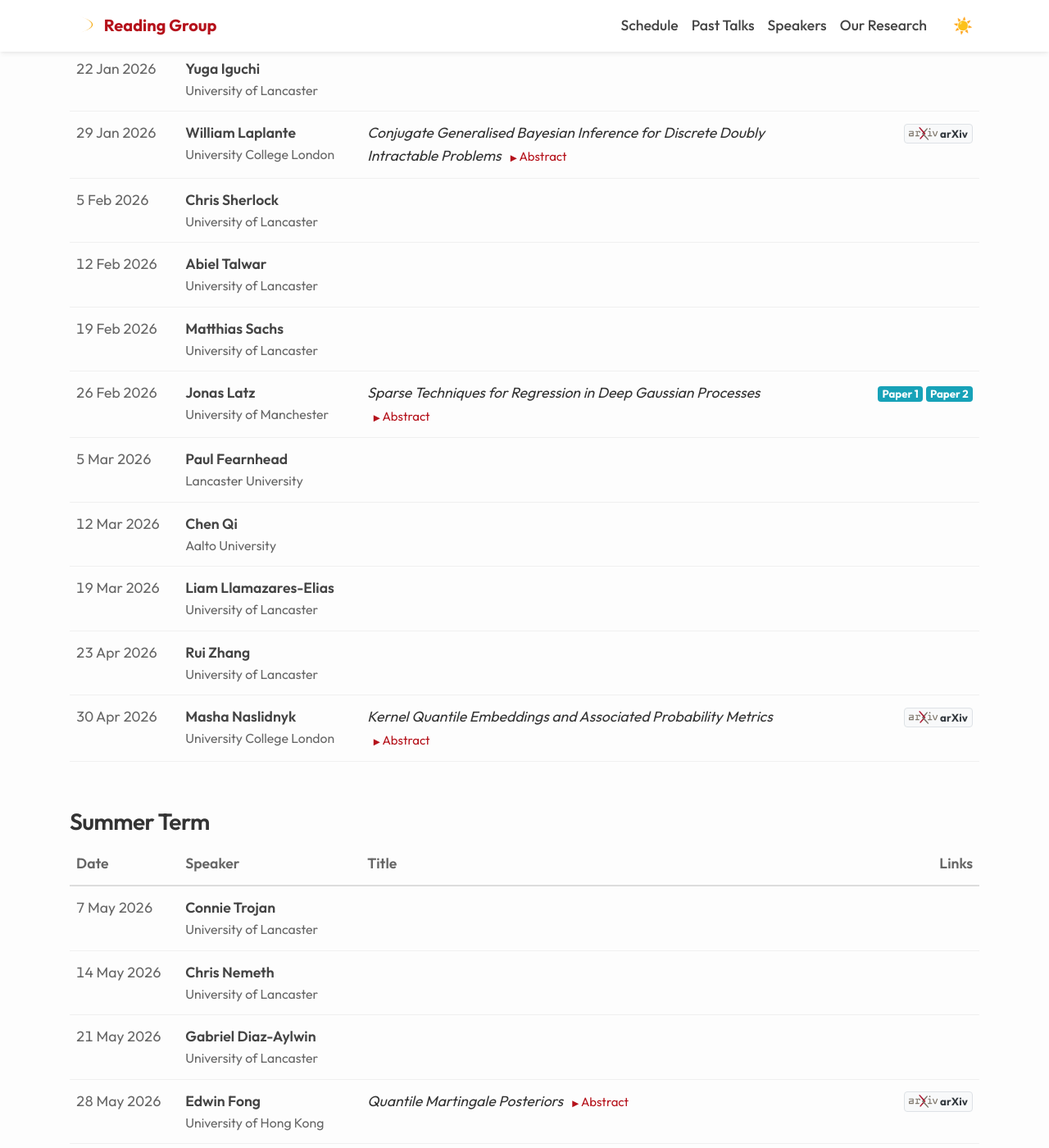
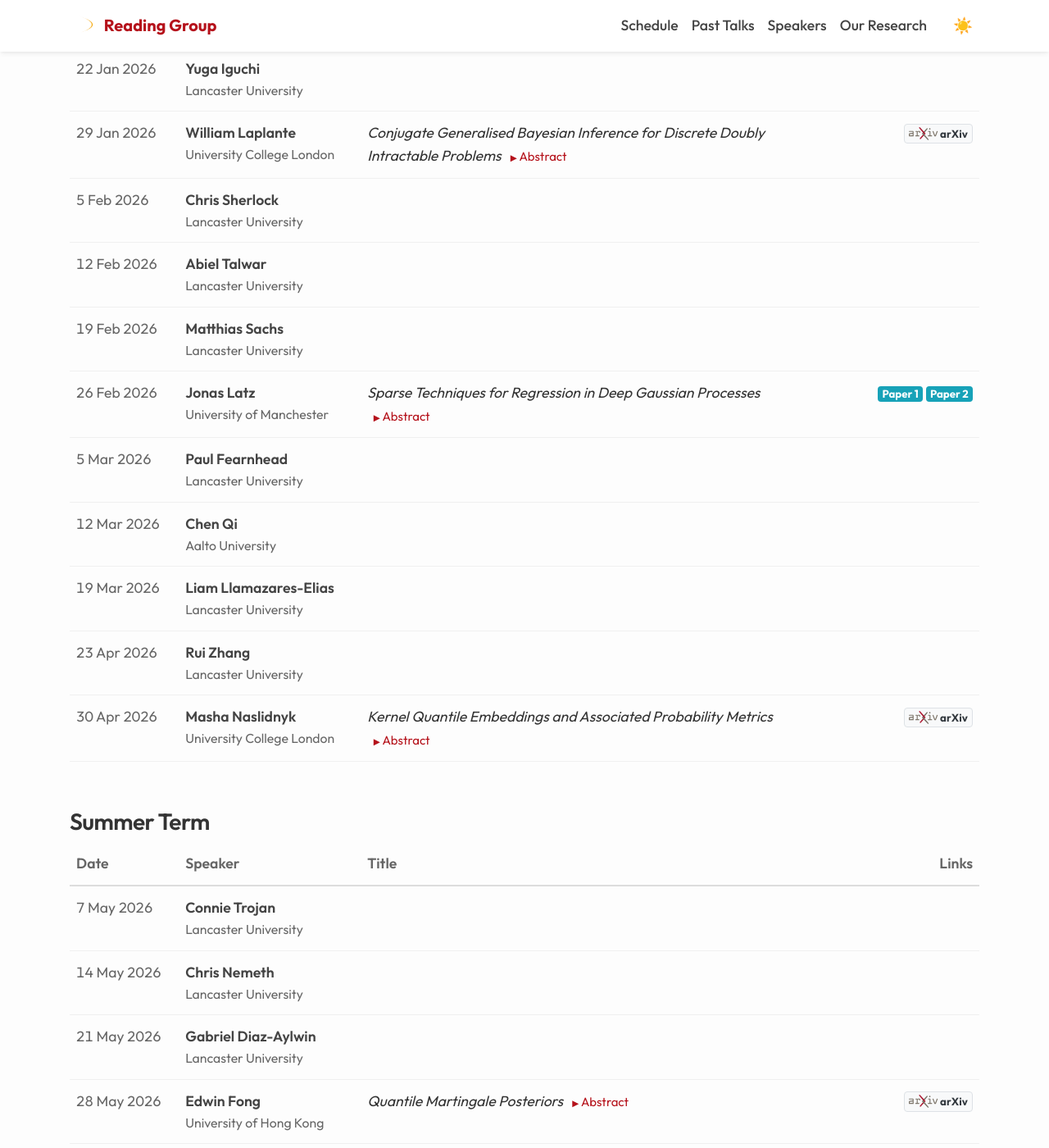
Before and after one commit to LU-CSML/lu-csml.github.io, a Jekyll site: the page built from schedule.md, in a window 1280 px wide and 1400 px high, scrolled down 703 px. Shown: the whole window at 82% size. Built offline with Jekyll 4.4.1, drawn with Linux system fonts in a browser that asks for light colours; some of the changed text lies outside the part shown.

```diff
--- a/_data/talks.yml
+++ b/_data/talks.yml
@@ -27,19 +27,19 @@
 
 - date: 2026-05-21
   speaker: Gabriel Diaz-Aylwin
-  affiliation: University of Lancaster
+  affiliation: Lancaster University
   title:
   abstract:
 
 - date: 2026-05-14
   speaker: Chris Nemeth
-  affiliation: University of Lancaster
+  affiliation: Lancaster University
   title:
   abstract:
 
 - date: 2026-05-07
   speaker: Connie Trojan
-  affiliation: University of Lancaster
+  affiliation: Lancaster University
   title:
   abstract:
 
@@ -53,13 +53,13 @@
 
 - date: 2026-04-23
   speaker: Rui Zhang
-  affiliation: University of Lancaster
+  affiliation: Lancaster University
   title:
   abstract:
 
 - date: 2026-03-19
   speaker: Liam Llamazares-Elias
-  affiliation: University of Lancaster
+  affiliation: Lancaster University
   title:
   abstract:
 
@@ -88,21 +88,21 @@
 
 - date: 2026-02-19
   speaker: Matthias Sachs
-  affiliation: University of Lancaster
+  affiliation: Lancaster University
   title:
   abstract:
   slides:
 
 - date: 2026-02-12
   speaker: Abiel Talwar
-  affiliation: University of Lancaster
+  affiliation: Lancaster University
   title:
   abstract:
   slides:
 
 - date: 2026-02-05
   speaker: Chris Sherlock
-  affiliation: University of Lancaster
+  affiliation: Lancaster University
   title:
   abstract:
   slides:
@@ -117,7 +117,7 @@
 
 - date: 2026-01-22
   speaker: Yuga Iguchi
-  affiliation: University of Lancaster
+  affiliation: Lancaster University
   title:
   abstract:
   slides:
@@ -132,7 +132,7 @@
 # 2025
 - date: 2025-12-11
   speaker: Zheyang Shen
-  affiliation: Newcastle
+  affiliation: Newcastle University
   title: A Computable Measure of Suboptimality for Entropy-Regularised Variational Objectives
   abstract: "Several emerging post-Bayesian methods target a probability distribution for which an entropy-regularised variational objective is minimised. This increased flexibility introduces a computational challenge, as one loses access to an explicit unnormalised density for the target. To mitigate this difficulty, we introduce a novel measure of suboptimality called 'gradient discrepancy', and in particular a 'kernel' gradient discrepancy (KGD) that can be explicitly computed. In the standard Bayesian context, KGD coincides with the kernel Stein discrepancy (KSD), and we obtain a novel characterisation of KSD as measuring the size of a variational gradient. Outside this familiar setting, KGD enables novel sampling algorithms to be developed and compared, even when unnormalised densities cannot be obtained. To illustrate this point several novel algorithms are proposed and studied, including a natural generalisation of Stein variational gradient descent, with applications to mean-field neural networks and predictively oriented posteriors presented. On the theoretical side, our principal contribution is to establish sufficient conditions for desirable properties of KGD, such as continuity and convergence control."
 
@@ -144,14 +144,14 @@
 
 - date: 2025-11-20
   speaker: Lanya Yang
-  affiliation: Lancaster
+  affiliation: Lancaster University
   title: Exchangeable Particle Gibbs for Markov Jump Processes
   abstract: "Inference in stochastic reaction-network models—such as the SEIR epidemic model or the Lotka–Volterra predator–prey system—is crucial for understanding the dynamics of interacting systems in epidemiology, ecology, and systems biology. These models are typically represented as Markov jump processes (MJPs) with intractable likelihoods. As a result, particle Markov chain Monte Carlo (particle MCMC) methods, particularly the Particle Gibbs (PG) sampler, have become standard tools for Bayesian inference. However, PG suffers from severe particle degeneracy, especially in high-dimensional state spaces, leading to poor mixing and inefficiency. In this talk, I focus on improving the efficiency of particle MCMC methods for inference in reaction networks by addressing the degeneracy problem. Building on recent work on the Exchangeable Particle Gibbs (xPG) sampler for continuous-state diffusions, this project develops a novel version of xPG tailored to discrete-state reaction networks, where randomness is driven by Poisson processes rather than Brownian motion. The proposed method retains the exchangeability framework of xPG while adapting it to the structural and computational challenges specific to reaction networks."
   slides: pdf/2025-11-20.pdf
 
 - date: 2025-10-30
   speaker: Rui Zhang
-  affiliation: Lancaster
+  affiliation: Lancaster University
   title: A Dynamic Perspective of Matern Gaussian Processes
   abstract: The ubiquitous Gaussian process (GP) models in statistics and machine learning (Williams and Rasmussen; 2006) are static by default, either using the weight-space or function-space views (Kanagawa et al.; 2025), where the observation and test locations have no unilateral dependency order, and this also explains the cubic scalability in computational costs for GP regressions. On the other hand, the dynamic view of Gaussian processes, while only available for a class of GP models, reformulates the dependency structure unilaterally (Whittle; 1954) to enable sequential inferences for GP regressions with computational costs that could scale linearly (Hartikainen and Sarkka;2010; Sarkka and Hartikainen; 2012) with little to no approximation. This talk explores this dynamic perspective of (Matern) Gaussian processes and some consequences of this perspective.
   slides: pdf/2025-10-30.pdf
@@ -163,7 +163,7 @@
 
 - date: 2025-10-16
   speaker: Henry Moss
-  affiliation: Lancaster
+  affiliation: Lancaster University
   title: "GPGreen: Linear Operator Learning with Gaussian Processes"
 
 - date: 2025-09-04
@@ -285,7 +285,7 @@
 
 - date: 2024-06-13
   speaker: Saifuddin Syed
-  affiliation: Oxford
+  affiliation: University of Oxford
   title: Scaling inference of MCMC algorithms with parallel computing
   link: https://academic.oup.com/jrsssb/article/84/2/321/7056147
   link_text: JRSSB
@@ -497,7 +497,7 @@
 
 - date: 2022-10-27
   speaker: Jure Vogrinc
-  affiliation: Warwick university
+  affiliation: University of Warwick
   title: "The Barker proposal: Combining robustness and efficiency in gradient-based MCMC"
 
 - date: 2022-10-20
@@ -560,7 +560,7 @@
 
 - date: 2022-02-17
   speaker: Lionel Riou-Durand
-  affiliation: Warwick university
+  affiliation: University of Warwick
   title: "Metropolis Adjusted Underdamped Langevin Trajectories: a robust alternative to Hamiltonian Monte-Carlo"
 
 - date: 2022-02-03
@@ -779,7 +779,7 @@
 
 - date: 2016-05-09
   speaker: Joris Bierkens
-  affiliation: Warwick University
+  affiliation: University of Warwick
   title: Super-efficient sampling using Zig Zag Monte Carlo
 
 - date: 2016-04-14
```
